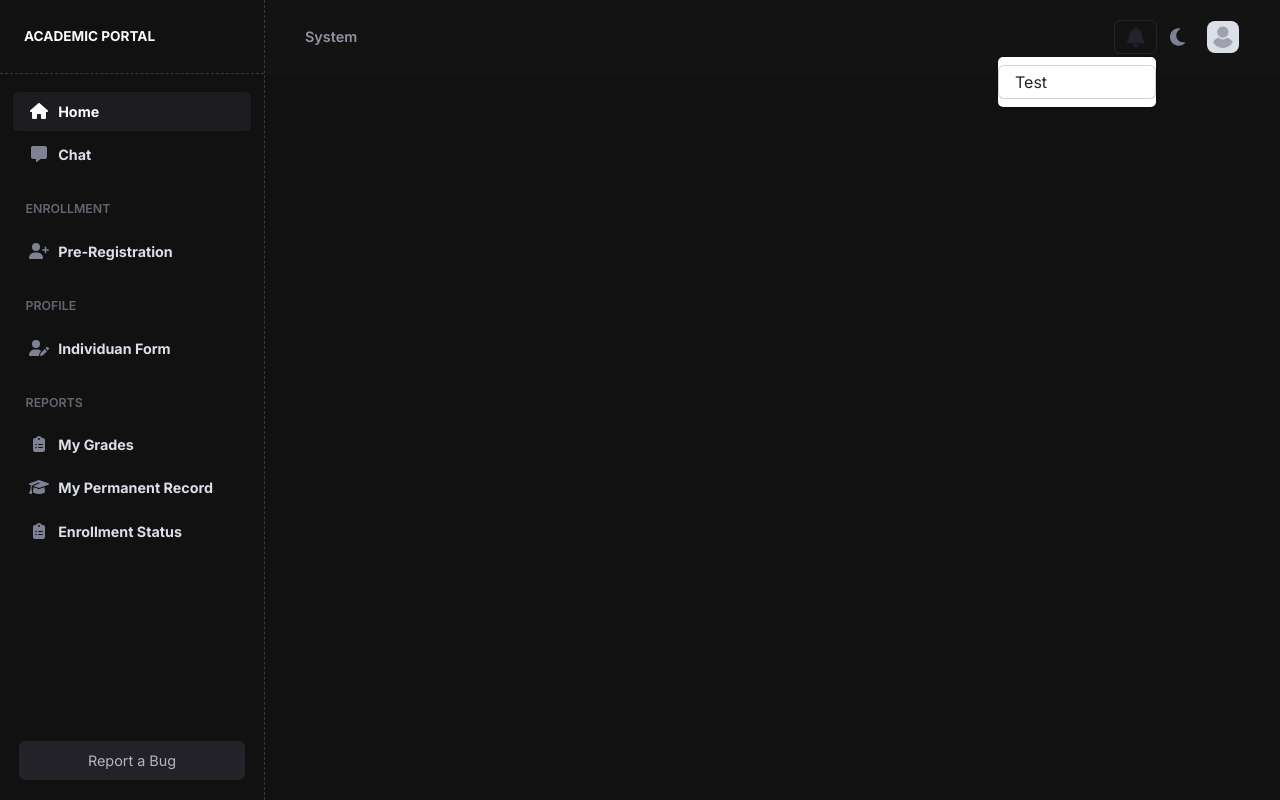
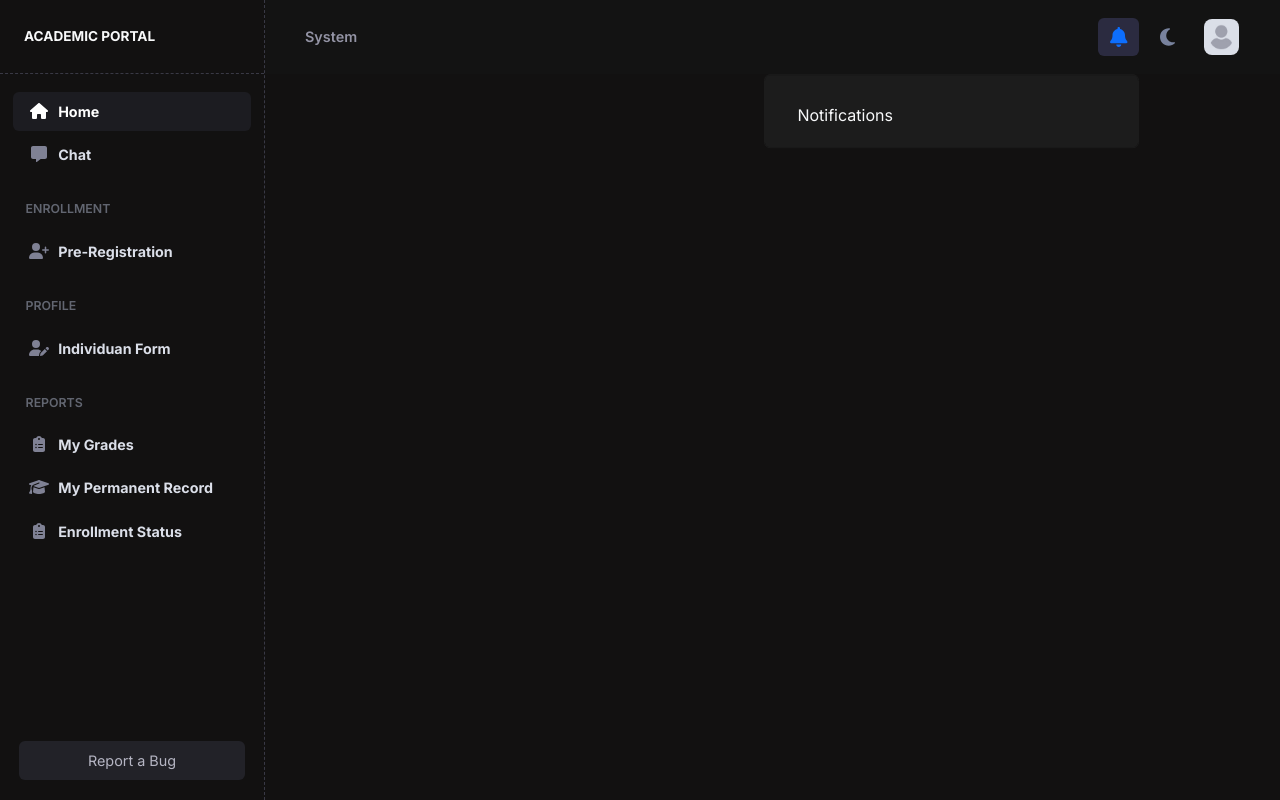
Before and after one commit to Rusty-08/vue-clone-portal, a Vue app: page / in a window 1280 px wide. Both pictures are taken after a click on the link 1135 px from the left and 37 px from the top of the page. Built offline with nearby package versions, Linux system fonts and the light colour scheme.

Commit message:
initialize header dropdowns

```diff
--- a/src/components/Header.vue
+++ b/src/components/Header.vue
@@ -14,14 +14,14 @@
                 <span class="fs-7">Version 0.2.4</span>
             </div>
         </div>
-        <div class="wrapper-dropdowns d-flex justify-content-center align-items-center">
+        <div class="wrapper-dropdowns d-flex justify-content-center align-items-center gap-2">
             <div class="dropdown">
                 <a class="notification btn dropdown-toggle" type="button" data-bs-toggle="dropdown" aria-expanded="false">
                     <font-awesome-icon :icon="faBell" class="fs-5" />
                 </a>
-                <div class="dropdown-menu dropdown-menu-end">
-                    <div class="card dropdown-item p5">
-                        Test
+                <div class="notification-content dropdown-menu dropdown-menu-end p-0">
+                    <div class="card dropdown-item bg-transparent">
+                        <p class="text-light mt-4 mb-3 px-3">Notifications</p>
                     </div>
                 </div>
             </div>
@@ -29,9 +29,9 @@
                 <a class="theme btn dropdown-toggle" type="button" data-bs-toggle="dropdown" aria-expanded="false">
                     <font-awesome-icon :icon="faMoon" class="fs-5" />
                 </a>
-                <div class="dropdown-menu dropdown-menu-end">
-                    <div class="card dropdown-item p5">
-                        Test
+                <div class="theme-content dropdown-menu dropdown-menu-end p-0">
+                    <div class="card dropdown-item bg-transparent">
+                        <p class="text-light mt-4 mb-3 px-3">Theme</p>
                     </div>
                 </div>
             </div>
@@ -39,9 +39,9 @@
                 <a class="user p-1 px-2 btn dropdown-toggle" type="button" data-bs-toggle="dropdown" aria-expanded="false">
                     <img src="/user-profile.jpg" class="rounded-3" alt="" srcset="">
                 </a>
-                <div class="dropdown-menu dropdown-menu-end">
-                    <div class="card dropdown-item p5">
-                        Test
+                <div class="user-content dropdown-menu dropdown-menu-end">
+                    <div class="card dropdown-item bg-transparent">
+                        <p class="text-light mt-4 mb-3 px-3">User</p>
                     </div>
                 </div>
             </div>
@@ -83,22 +83,69 @@
     .card-version svg,
     .card-version span,
     .dropdown a {
-        color: var(--inactive-icon);
+        color: #78829D !important;
     }
     .dropdown a {
         line-height: 0;
     }
+    .dropdown .notification-content {
+        width: 375px !important;
+    }
+    .dropdown .notification,
+    .dropdown .theme {
+        padding: 0.5rem 0.7rem;
+        height: 2.4rem;
+    }
+    .dropdown .notification:hover,
+    .dropdown .theme:hover,
+    .dropdown .notification.show,
+    .dropdown .theme.show {
+        background-color: #2b2b40 !important;
+        border-color: transparent !important;
+    }
     .system-version:hover p,
     .card-version:hover span,
     .card-version:hover svg,
-    .dropdown a:hover svg {
+    .dropdown a:hover svg,
+    .dropdown a.show {
         color: var(--bs-primary) !important;
+    }
+    .dropdown .user:active,
+    .dropdown .user.show {
+        border-color: transparent;
+        background-color: transparent;
     }
     .wrapper-dropdowns .dropdown .dropdown-toggle::after {
         display: none;
     }
     .user img {
-        height: 2rem;
-        width: 2rem;
+        height: 2.2rem;
+        width: 2.2rem;
+    }
+    .dropdown-menu {
+        background-color: var(--dropdown-dark-bg);
+        border-color: var(--dropdown-dark-bg);
+        visibility: hidden;
+        opacity: 0;
+        transform: translateY(calc(2.4rem + 0.8rem + 5px)) !important;
+        transition: all 0.3s ease !important;
+    }
+    .dropdown-menu.show {
+        animation:  dropdown-show-up 0.3s ease !important;
+        visibility: visible;
+        opacity: 1;
+    }
+    @keyframes dropdown-show-up {
+        0% {
+            margin-top: 0.75rem;
+        }
+        100% {
+            margin-top: 0;
+        }
+    }
+    .notification-content .card,
+    .theme-content .card,
+    .user-content .card {
+        border: none;
     }
 </style>
```
